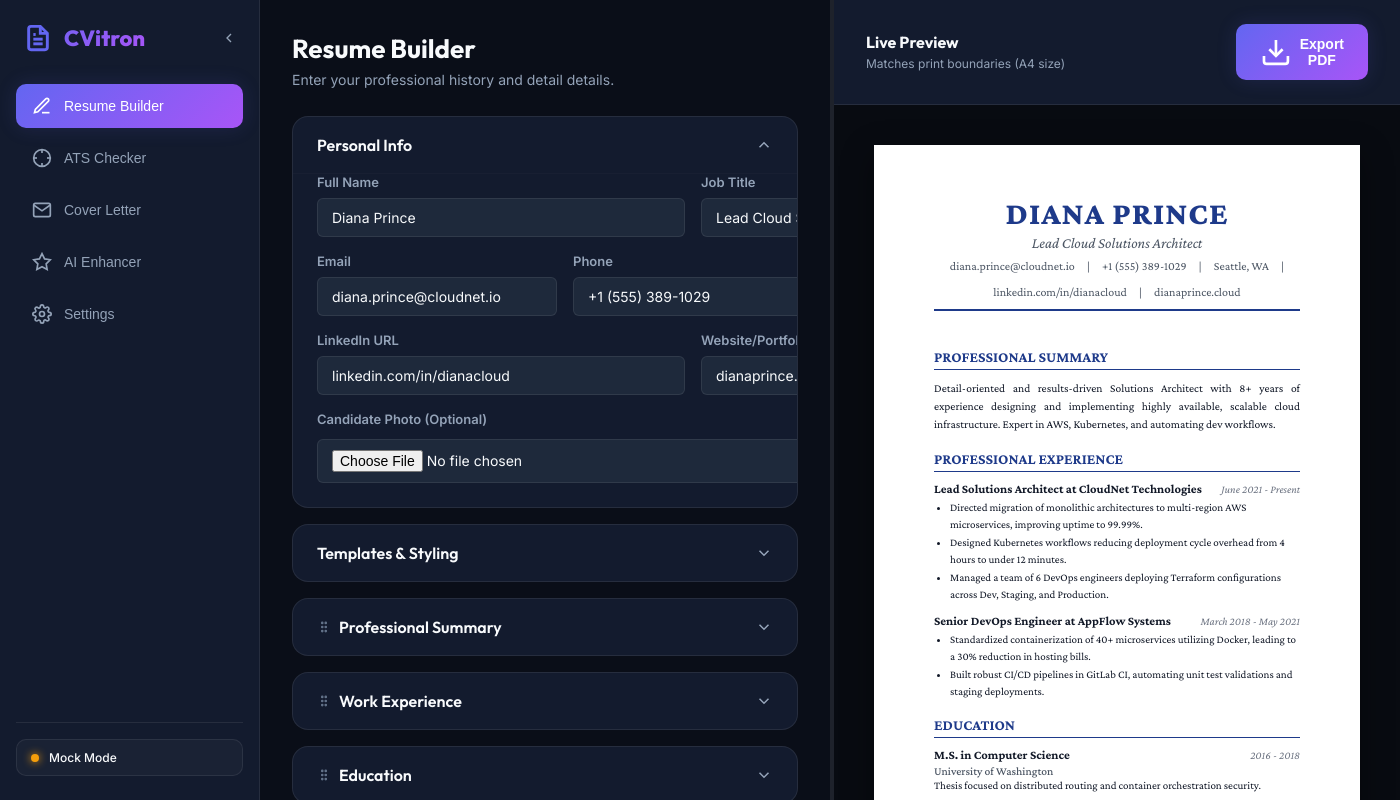
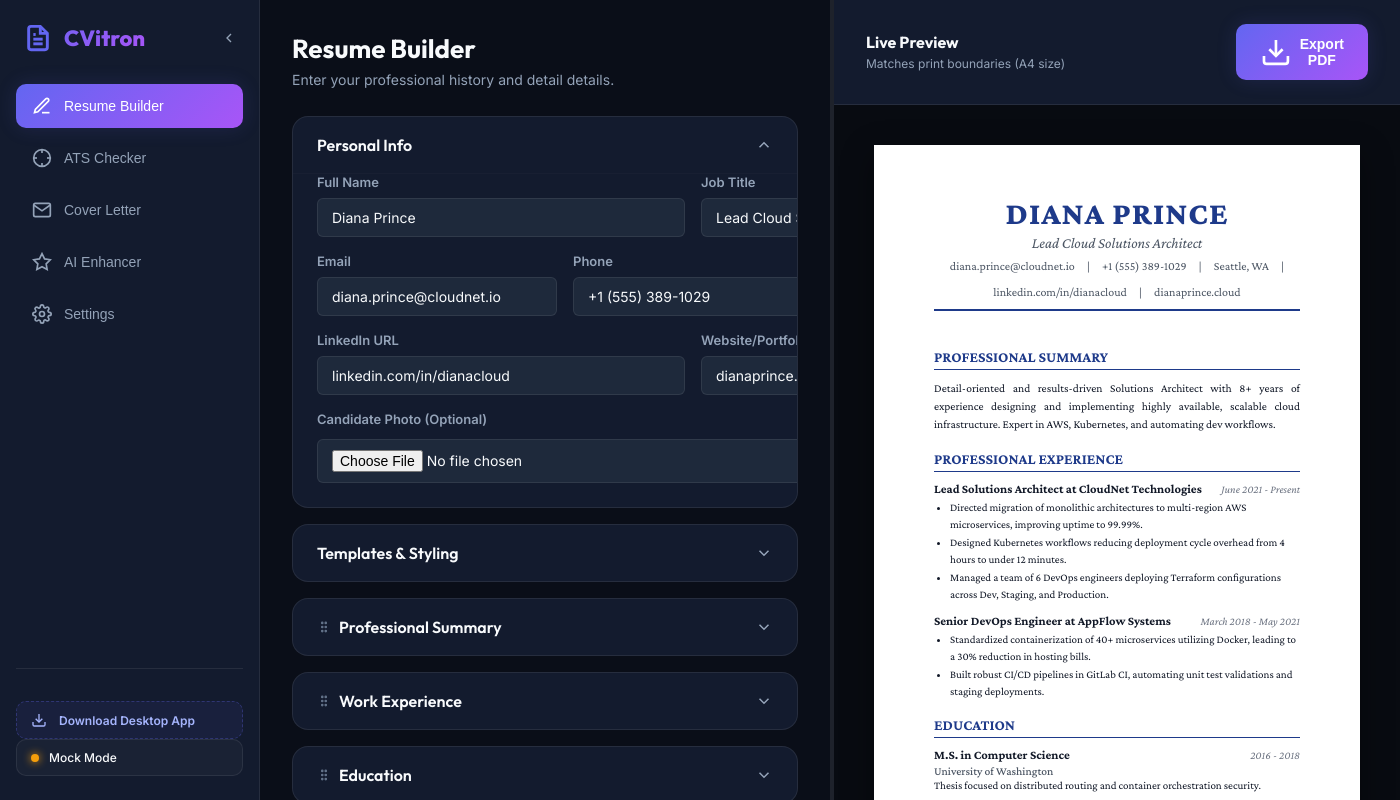
Before and after one commit to Shubhamdiwakarkadam/CVitron-free-AI-resume-builder, an Electron app: page renderer/index.html in a window 1400 px wide. Drawn offline with nearby package versions, Linux system fonts and the light colour scheme.

Commit message:
Add prominent Download Desktop App button in sidebar footer

```diff
--- a/renderer/app.js
+++ b/renderer/app.js
@@ -1656,7 +1656,7 @@ SKILLS: Languages: ${resumeData.skills.languages}, Frameworks: ${resumeData.skil
   // GLOBAL AUDIO FEEDBACK EVENT BINDINGS
   // ----------------------------------------------------
   // List of interactive selectors to play hover and click sounds
-  const interactiveSelector = '.menu-item, .btn-primary, .btn-secondary, .btn-micro, .btn-micro-ai, .accordion-header, .btn-toggle-sidebar, .layout-splitter';
+  const interactiveSelector = '.menu-item, .btn-primary, .btn-secondary, .btn-micro, .btn-micro-ai, .accordion-header, .btn-toggle-sidebar, .layout-splitter, .btn-download-desktop';
 
   // Hover effect: mouseenter
   document.addEventListener('mouseenter', (e) => {
--- a/renderer/index.html
+++ b/renderer/index.html
@@ -75,6 +75,10 @@
       </nav>
 
       <div class="sidebar-footer">
+        <a href="https://github.com/Shubhamdiwakarkadam/resuAI-free-AI-resume-builder/releases/latest" class="btn-download-desktop" target="_blank" data-tooltip="Download CVitron Windows Installer (.exe)">
+          <svg viewBox="0 0 24 24" fill="none" stroke="currentColor" stroke-width="2"><path d="M21 15v4a2 2 0 0 1-2 2H5a2 2 0 0 1-2-2v-4"></path><polyline points="7 10 12 15 17 10"></polyline><line x1="12" y1="15" x2="12" y2="3"></line></svg>
+          <span class="btn-download-text">Download Desktop App</span>
+        </a>
         <div class="api-badge" id="api-status-badge" data-tooltip="AI connectivity status">
           <div class="badge-dot dot-red"></div>
           <span class="badge-text">Mock Mode</span>
--- a/renderer/style.css
+++ b/renderer/style.css
@@ -1857,6 +1857,50 @@ input::placeholder, textarea::placeholder {
   display: none !important;
 }
 
+/* Sidebar Download Desktop App Button */
+.btn-download-desktop {
+  display: flex;
+  align-items: center;
+  gap: 12px;
+  background: rgba(99, 102, 241, 0.08);
+  border: 1px dashed rgba(99, 102, 241, 0.3);
+  color: #a5b4fc;
+  padding: 10px 14px;
+  border-radius: var(--border-radius-md);
+  font-size: 12px;
+  font-weight: 600;
+  text-decoration: none;
+  cursor: pointer;
+  transition: var(--transition-smooth);
+  width: 100%;
+  margin-top: 16px;
+}
+
+.btn-download-desktop:hover {
+  background: rgba(99, 102, 241, 0.15);
+  border-color: rgba(99, 102, 241, 0.6);
+  color: white;
+  box-shadow: 0 0 8px rgba(99, 102, 241, 0.2);
+}
+
+.btn-download-desktop svg {
+  width: 16px;
+  height: 16px;
+  flex-shrink: 0;
+}
+
+/* Sidebar Collapsed overrides */
+.sidebar.collapsed .btn-download-desktop {
+  justify-content: center;
+  padding: 10px 0;
+  background-color: transparent;
+  border-color: transparent;
+}
+
+.sidebar.collapsed .btn-download-text {
+  display: none;
+}
+
 /* --- ELECTRON PDF PRINT CSS OVERRIDES --- */
 @media print {
   /* Override body constraints completely for printed layouts */
```
